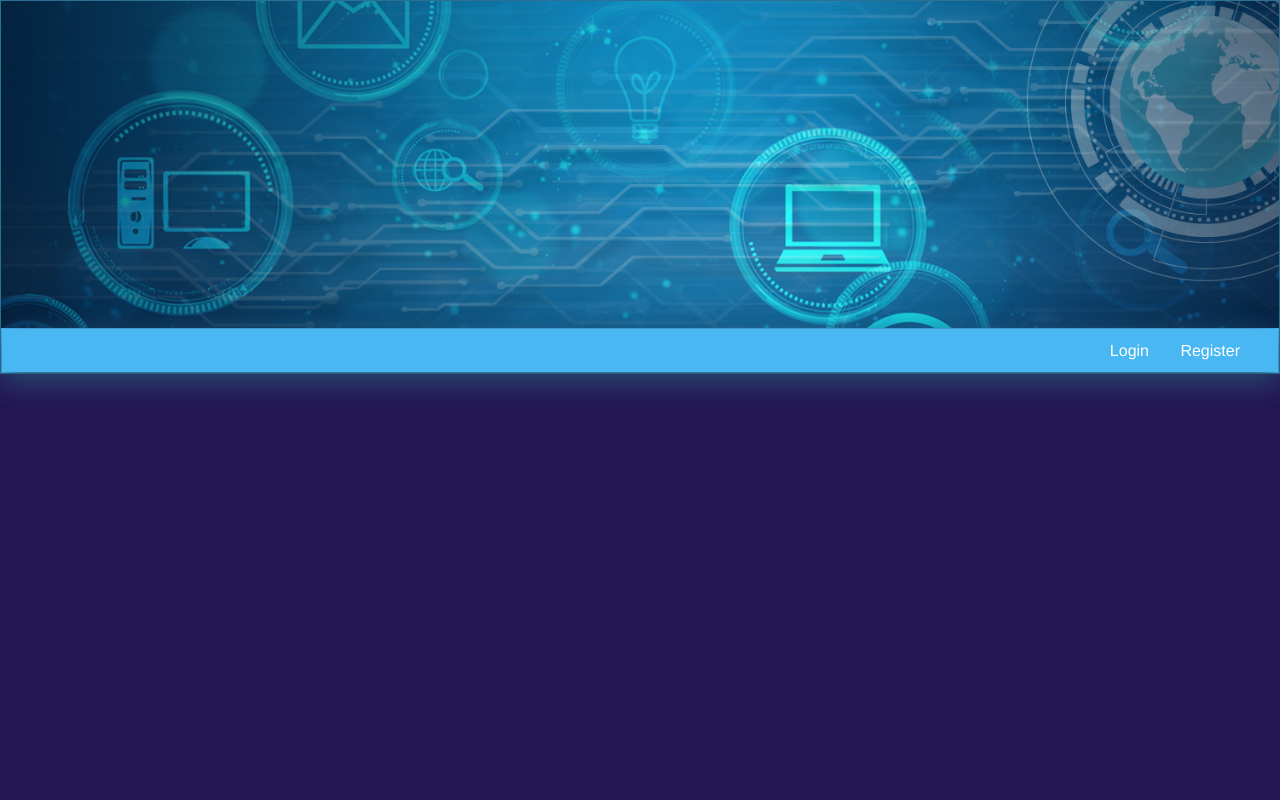
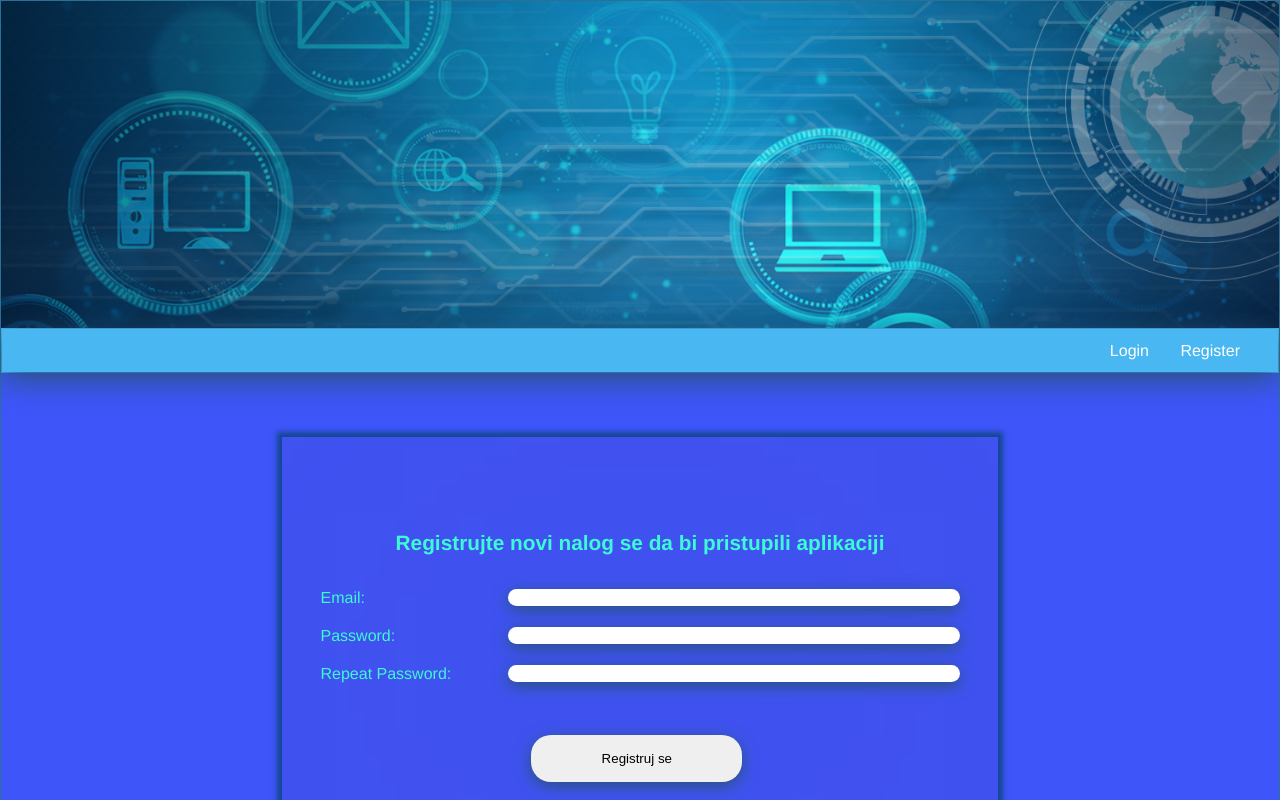
Before and after one commit to Dovvahkiin/ConferenceRecordApp, a React (Vite) app in the folder frontend/: page / in a window 1280 px wide. Shown: the top 800 px of the page. Built offline with nearby package versions, Linux system fonts and the light colour scheme.

Commit message:
fixed login/reg sizing

```diff
--- a/frontend/src/App.jsx
+++ b/frontend/src/App.jsx
@@ -6,6 +6,7 @@ function App() {
   return (
     <div style={{ border: "1px solid #2c7094" }}>
       <Header />
+      <RegisterPage />
     </div>
   );
 }
--- a/frontend/src/styles/logreg.css
+++ b/frontend/src/styles/logreg.css
@@ -6,7 +6,6 @@
   align-items: center;
   flex-direction: column;
   color: var(--textColor);
-  height: 70vh;
 }
 
 .loginForm {
```
